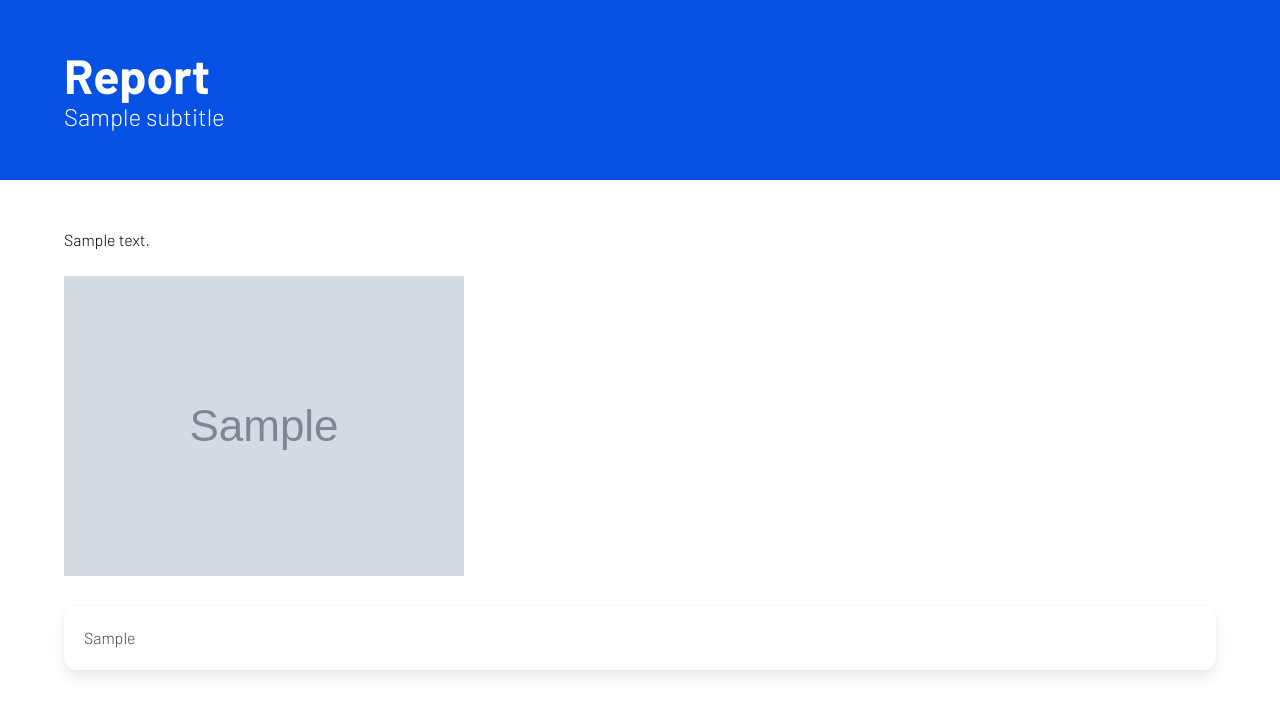
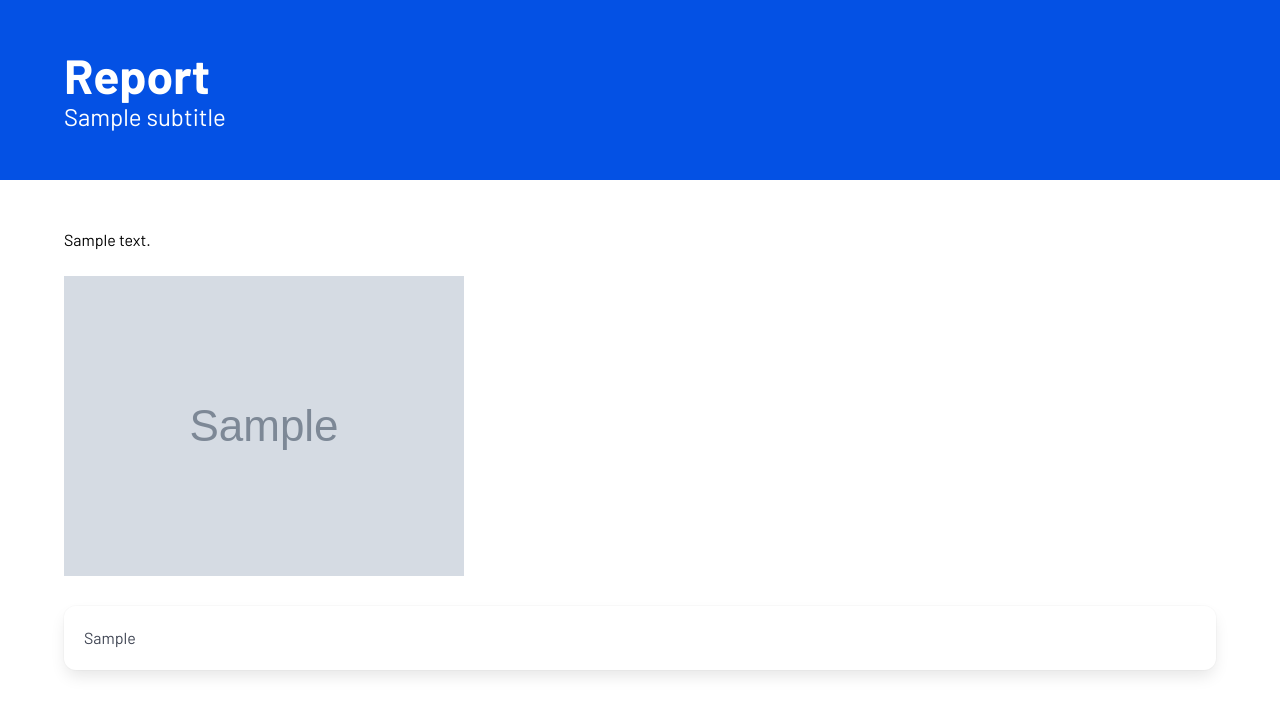
Before and after one commit to Ghernis/reporter-image, a Python web app: template templates/report.html in a window 1280 px wide. Shown: the top 717 px of the page. Run offline with Jinja, Linux system fonts and the light colour scheme; the template is opened without the code that fills it: most values are stand-ins (such as "Sample title", 1, 10 or a date in 2020); grey boxes marked "Sample" are stand-in pictures; some libraries are stand-ins or nearby versions; some web fonts are replaced.

Commit message:
check font

```diff
--- a/static/css/theme.css
+++ b/static/css/theme.css
@@ -1,10 +1,25 @@
 /* Company theme: Barlow, principal and secondary colors */
+
+/* Font paths: ../fonts/ relative to this CSS file (static/css/theme.css) */
+/* Normal weight: Barlow-Light first so it works with only that file */
+@font-face {
+  font-family: "Barlow";
+  src: url("../fonts/Barlow-Light.ttf") format("truetype"),
+       url("../fonts/Barlow-Light.woff2") format("woff2"),
+       url("../fonts/Barlow-Light.woff") format("woff"),
+       url("../fonts/Barlow.ttf") format("truetype"),
+       url("../fonts/Barlow.woff2") format("woff2"),
+       url("../fonts/Barlow.woff") format("woff");
+  font-weight: 300;
+  font-style: normal;
+  font-display: swap;
+}
 
 @font-face {
   font-family: "Barlow";
-  src: url("../fonts/Barlow.woff2") format("woff2"),
-       url("../fonts/Barlow.woff") format("woff"),
-       url("../fonts/Barlow.ttf") format("truetype");
+  src: url("../fonts/Barlow.ttf") format("truetype"),
+       url("../fonts/Barlow.woff2") format("woff2"),
+       url("../fonts/Barlow.woff") format("woff");
   font-weight: normal;
   font-style: normal;
   font-display: swap;
@@ -12,20 +27,10 @@
 
 @font-face {
   font-family: "Barlow";
-  src: url("../fonts/Barlow-Bold.woff2") format("woff2"),
-       url("../fonts/Barlow-Bold.woff") format("woff"),
-       url("../fonts/Barlow-Bold.ttf") format("truetype");
+  src: url("../fonts/Barlow-Bold.ttf") format("truetype"),
+       url("../fonts/Barlow-Bold.woff2") format("woff2"),
+       url("../fonts/Barlow-Bold.woff") format("woff");
   font-weight: bold;
-  font-style: normal;
-  font-display: swap;
-}
-
-@font-face {
-  font-family: "Barlow";
-  src: url("../fonts/Barlow-Light.woff2") format("woff2"),
-       url("../fonts/Barlow-Light.woff") format("woff"),
-       url("../fonts/Barlow-Light.ttf") format("truetype");
-  font-weight: light;
   font-style: normal;
   font-display: swap;
 }
@@ -47,8 +52,18 @@
   --font-family: "Barlow", -apple-system, BlinkMacSystemFont, sans-serif;
 }
 
+body,
+body .content,
+body .title,
+body .subtitle,
+body p,
+body li,
+body td,
+body th {
+  font-family: var(--font-family) !important;
+}
+
 body {
-  font-family: var(--font-family);
   color: var(--color-black);
   background-color: var(--color-white);
 }
```
Also changed, not shown: app/report.py (+10 -3 lines).
